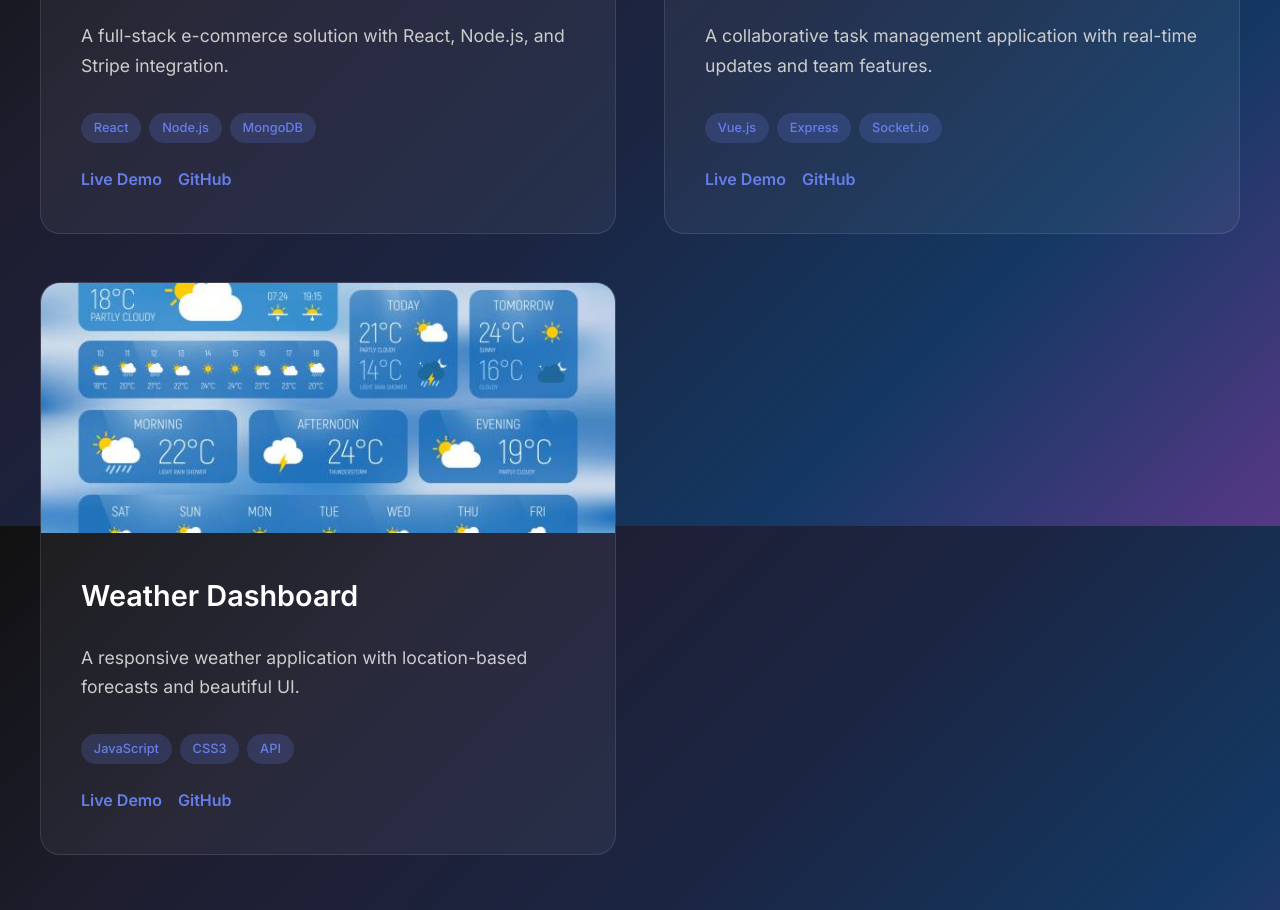
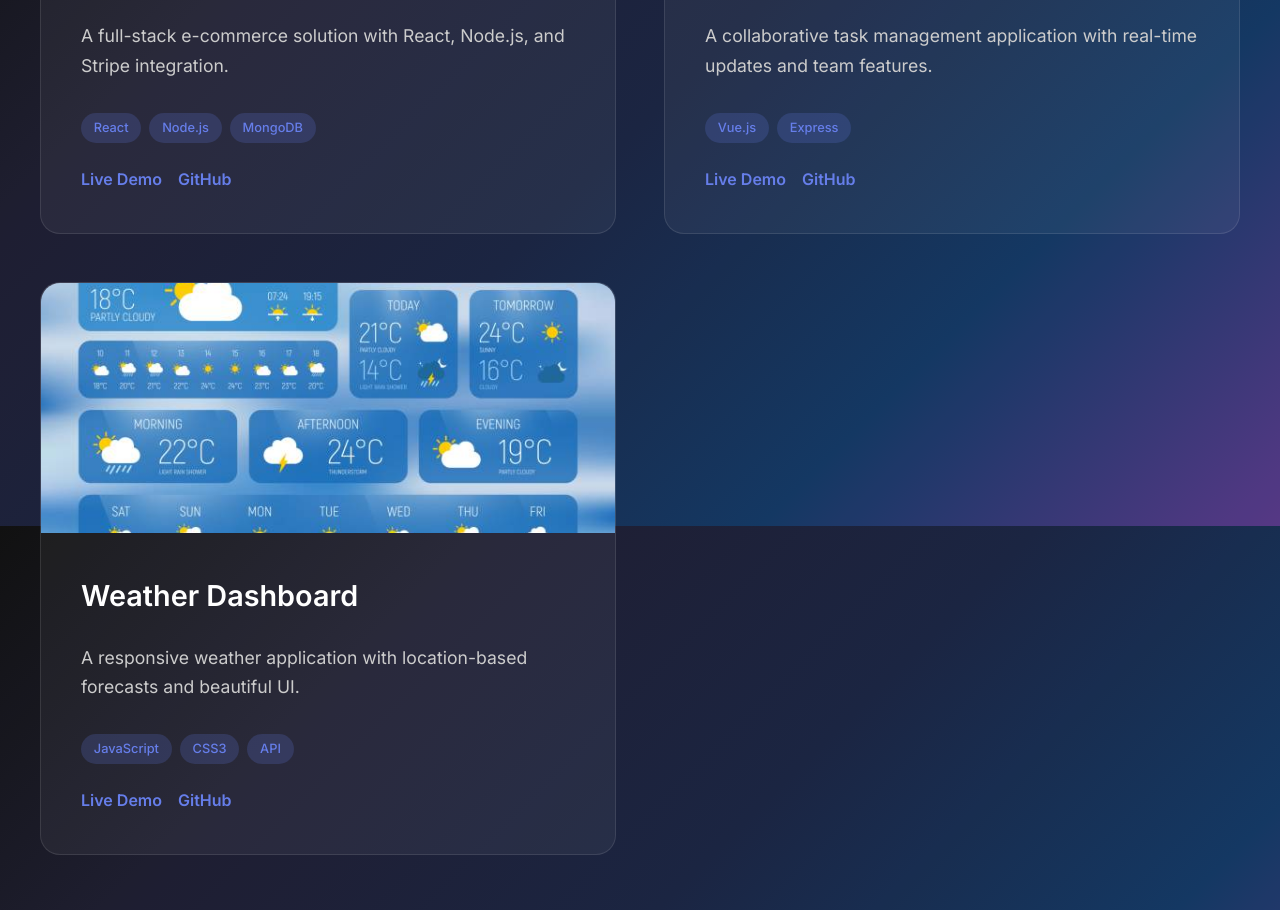
Before and after one commit to Hariharan200408/portfolio, a plain HTML site: page index.html in a window 1280 px wide. Shown: the part 4274-5184 px from the top of the page. Drawn offline with Linux system fonts and the light colour scheme.

Commit message:
changes done

```diff
--- a/index.html
+++ b/index.html
@@ -203,7 +203,7 @@
                         <div class="project-tech">
                             <span>Vue.js</span>
                             <span>Express</span>
-                            <span>Socket.io</span>
+
                         </div>
                         <div class="project-links">
                             <a href="#" class="project-link">Live Demo</a>
```
